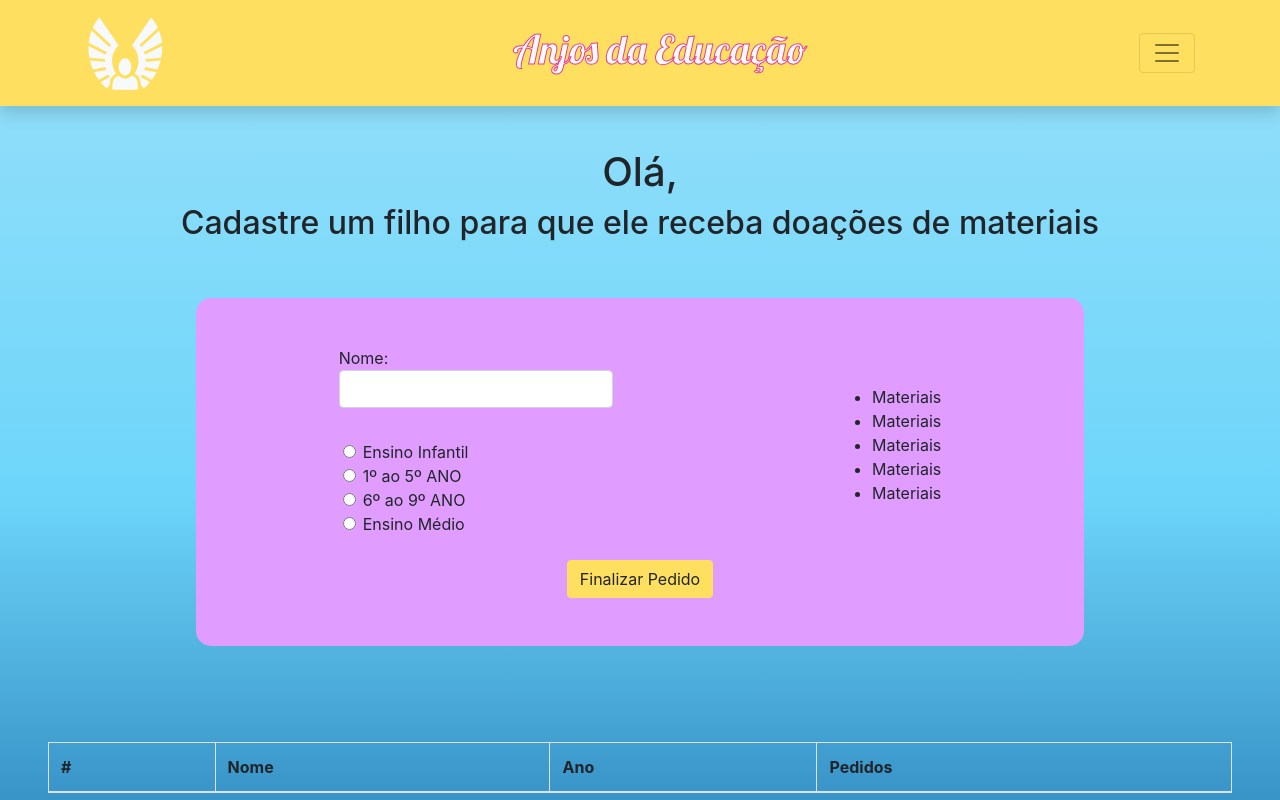
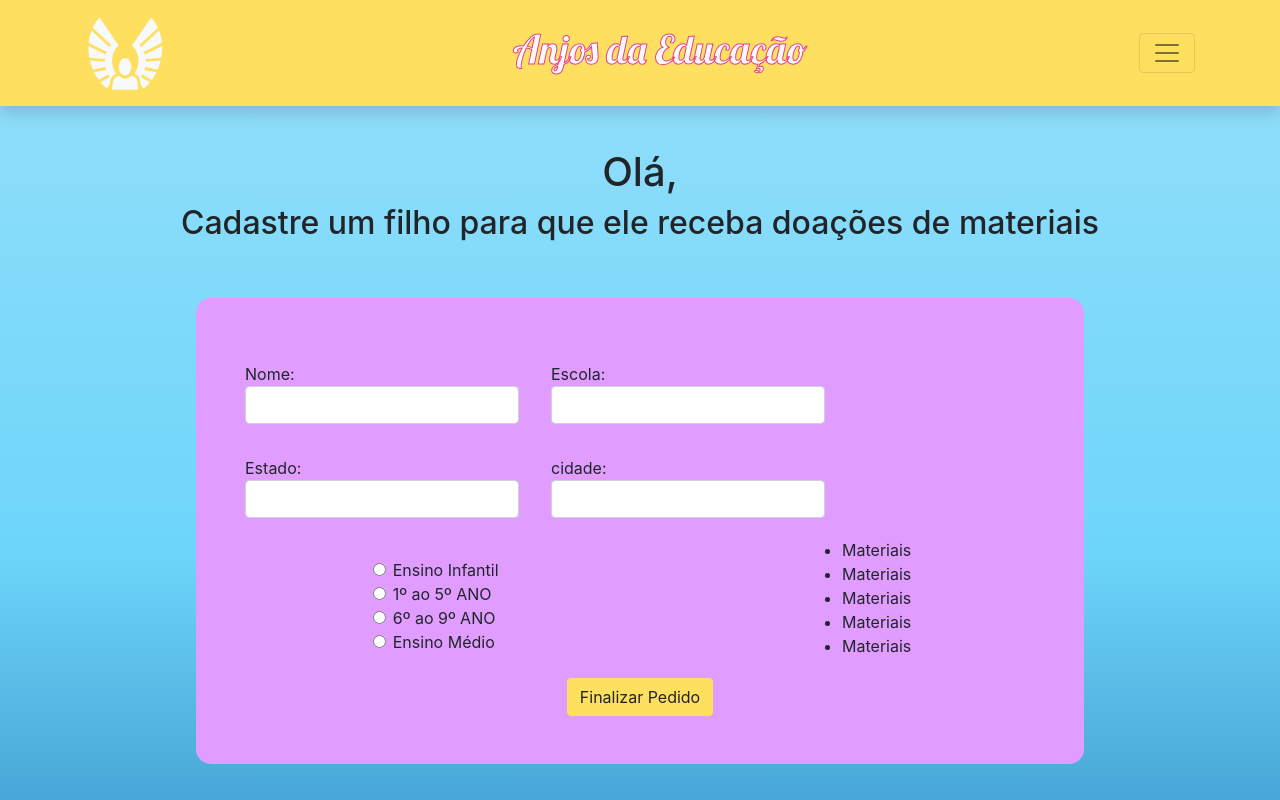
Before and after one commit to bob-mw/anjosDaEducacao, a React (Create React App) app: page /responsableDetails in a window 1280 px wide. Shown: the top 800 px of the page. Built offline with nearby package versions, Linux system fonts and the light colour scheme.

Commit message:
:package: new filds on children form, and create hooks for insformations

```diff
--- a/src/Pages/ResponsableDetails.jsx
+++ b/src/Pages/ResponsableDetails.jsx
@@ -1,8 +1,20 @@
-import React from 'react';
+import React, { useContext } from 'react';
+import context from '../context/context';
 import WishList from '../components/WishList';
 import WishTable from '../components/WishTable';
 
 function ResponsableDetails() {
+
+    const { childrenRegister, setChildrenRegister } = useContext(context);
+
+    const setChildrenInformations = ({ target: { name, value } }) => {
+        setChildrenRegister({ ...childrenRegister, [name]: value })
+    }
+
+    const handleSubmit = () => {
+        localStorage.setItem('childrens', JSON.stringify(childrenRegister))
+    }
+
     return (
         <section className="p-5 m-auto shadow d-flex flex-column justify-content-center align-items-center">
             <h1>
@@ -16,46 +28,61 @@ function ResponsableDetails() {
 
                     <section id="informations">
 
-                <label htmlFor="nome">
+                        <label className="m-3" htmlFor="nome">
                             Nome:
-                <input className="form-control" type="text" id="name" name="name" />
+                <input className="form-control" type="text" id="name" name="name" onChange={ setChildrenInformations } />
                         </label>
 
+                        <label className="m-3" htmlFor="SchoolNome">
+                            Escola:
+                <input className="form-control" type="text" id="schoolName" name="schoolName" onChange={ setChildrenInformations } />
+                        </label>
+
+                        <label className="m-3" htmlFor="state">
+                            Estado:
+                <input className="form-control" type="text" id="state" name="state" onChange={ setChildrenInformations } />
+                        </label>
+
+                        <label className="m-3" htmlFor="city">
+                            cidade:
+                <input className="form-control" type="text" id="city" name="city" onChange={ setChildrenInformations } />
+                        </label>
+
+                    </section>
                         <section className="p-4">
                             <div>
                                 <label className="form-check-label" htmlFor="infantil">
-                            <input className="form-check-input" type="radio" name="checkBox" id="infantil" />
+                                    <input className="form-check-input" type="radio" name="teaching" id="infantil" value="infantil" onClick={setChildrenInformations} />
                         Ensino Infantil
                     </label>
                             </div>
                             <div>
                                 <label className="form-check-label" htmlFor="primeiroAoQuinto">
-                            <input className="form-check-input" type="radio" name="checkBox" id="primeiroAoQuinto" />
+                                    <input className="form-check-input" type="radio" name="teaching" id="primeiroAoQuinto" value="fundamental" onClick={setChildrenInformations} />
                         1º ao 5º ANO
                 </label>
                             </div>
                             <div>
                                 <label className="form-check-label" htmlFor="sextoAoNono">
-                            <input className="form-check-input" type="radio" name="checkBox" id="sextoAoNono" />
+                                    <input className="form-check-input" type="radio" name="teaching" id="sextoAoNono" value="fundamental2" onClick={setChildrenInformations} />
                         6º ao 9º ANO
                 </label>
                             </div>
                             <div>
                                 <label className="form-check-label" htmlFor="ensinoMedio">
-                            <input className="form-check-input" type="radio" name="checkBox" id="ensinoMedio" />
+                                    <input className="form-check-input" type="radio" name="teaching" id="ensinoMedio" value="medio" onClick={setChildrenInformations} />
                         Ensino Médio
                     </label>
                             </div>
                         </section>
 
-                </section>
 
                     <section id="wishList">
                         <WishList />
                     </section>
                 </div>
 
-                <button type="button" className="btn btn-warning align-self-center text-center">Finalizar Pedido</button>
+                <button type="submit" className="btn btn-warning align-self-center text-center" onClick={ handleSubmit }>Finalizar Pedido</button>
 
             </form>
 
--- a/src/components/WishList.jsx
+++ b/src/components/WishList.jsx
@@ -1,6 +1,7 @@
 import React from 'react';
 
 function WishList() {
+
     return(
         <ul>
             <li>Materiais</li>
--- a/src/components/WishTable.jsx
+++ b/src/components/WishTable.jsx
@@ -8,6 +8,7 @@ function WishTable() {
                     <th>#</th>
                     <th>Nome</th>
                     <th>Ano</th>
+                    <th>Escola</th>
                     <th>Pedidos</th>
                 </tr>
             </thead>
--- a/src/context/Provider.jsx
+++ b/src/context/Provider.jsx
@@ -10,6 +10,7 @@ function Provider({ children }) {
     const [ angelFormValidation, setAngelFormValidation ] = useState(false)
     const [ responsabeRegister, setResponsabeRegister ] = useState({});
     const [ responsabeFormValidation, setResponsabeFormValidation ] = useState(false)
+    const [ childrenRegister, setChildrenRegister ] = useState({ materials: [] });
 
     const value = {
         formType,
@@ -21,7 +22,9 @@ function Provider({ children }) {
         responsabeRegister,
         setResponsabeRegister,
         responsabeFormValidation,
-        setResponsabeFormValidation
+        setResponsabeFormValidation,
+        childrenRegister,
+        setChildrenRegister
     };
     return(
       <context.Provider value={ value }>
```
Lines whose indentation alone changed are shown as unchanged.
